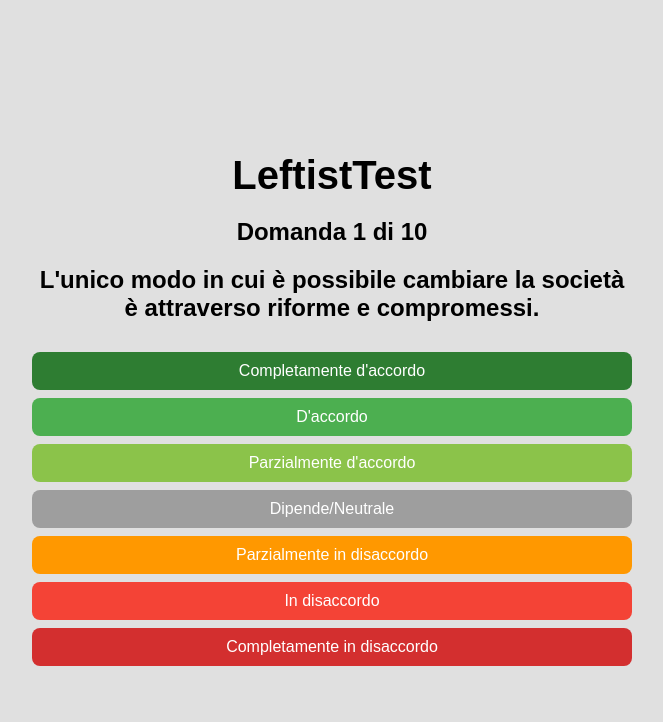
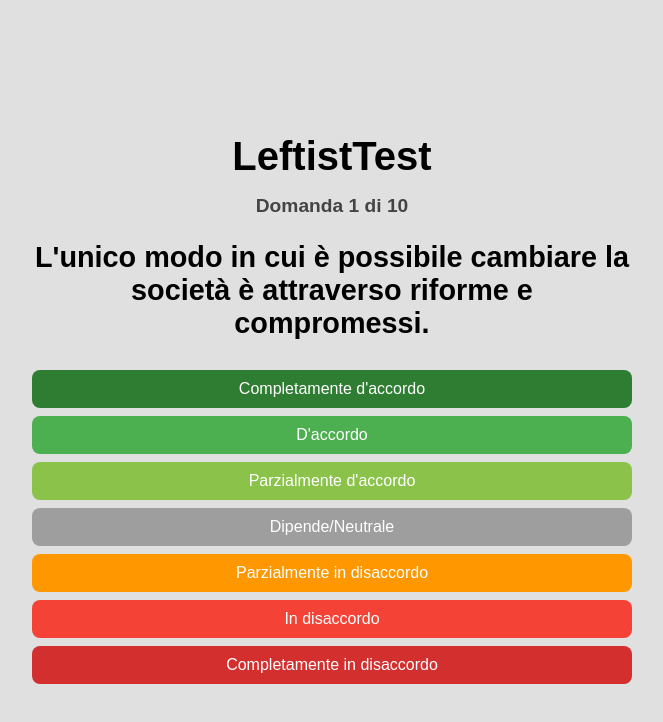
Before and after one commit to SaraLuxemburg36/LeftistTest, a plain HTML site: page index.html in a window 1280 px wide. Both pictures are taken after a click on the button "Inizia il test". Shown: the whole page, without its empty margins (308-971 px from the left). Drawn offline with Linux system fonts and the light colour scheme.

Commit message:
Update style.css

```diff
--- a/style.css
+++ b/style.css
@@ -19,8 +19,20 @@ h1 {
     margin-bottom: 20px;
 }
 
+#subtitle {
+    font-size: 1.1rem;
+    margin-bottom: 25px;
+    color: #333;
+}
+
+#question-number {
+    font-size: 1.2rem;
+    margin-bottom: 10px;
+    color: #444;
+}
+
 #question-text {
-    font-size: 1.5rem; /* domanda più grande */
+    font-size: 1.8rem; /* domanda resa più grande */
     margin-bottom: 30px;
 }
 
```
